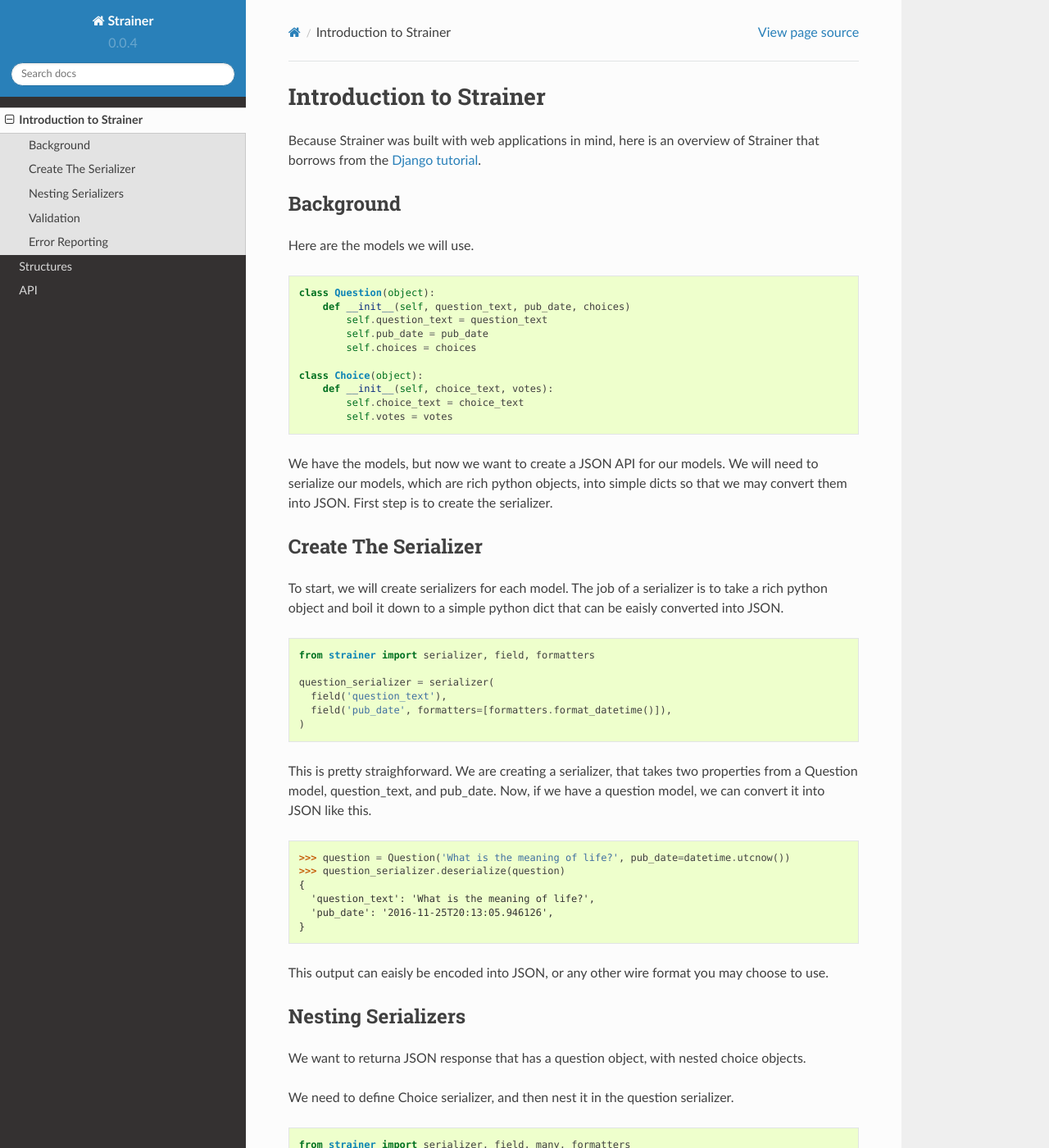
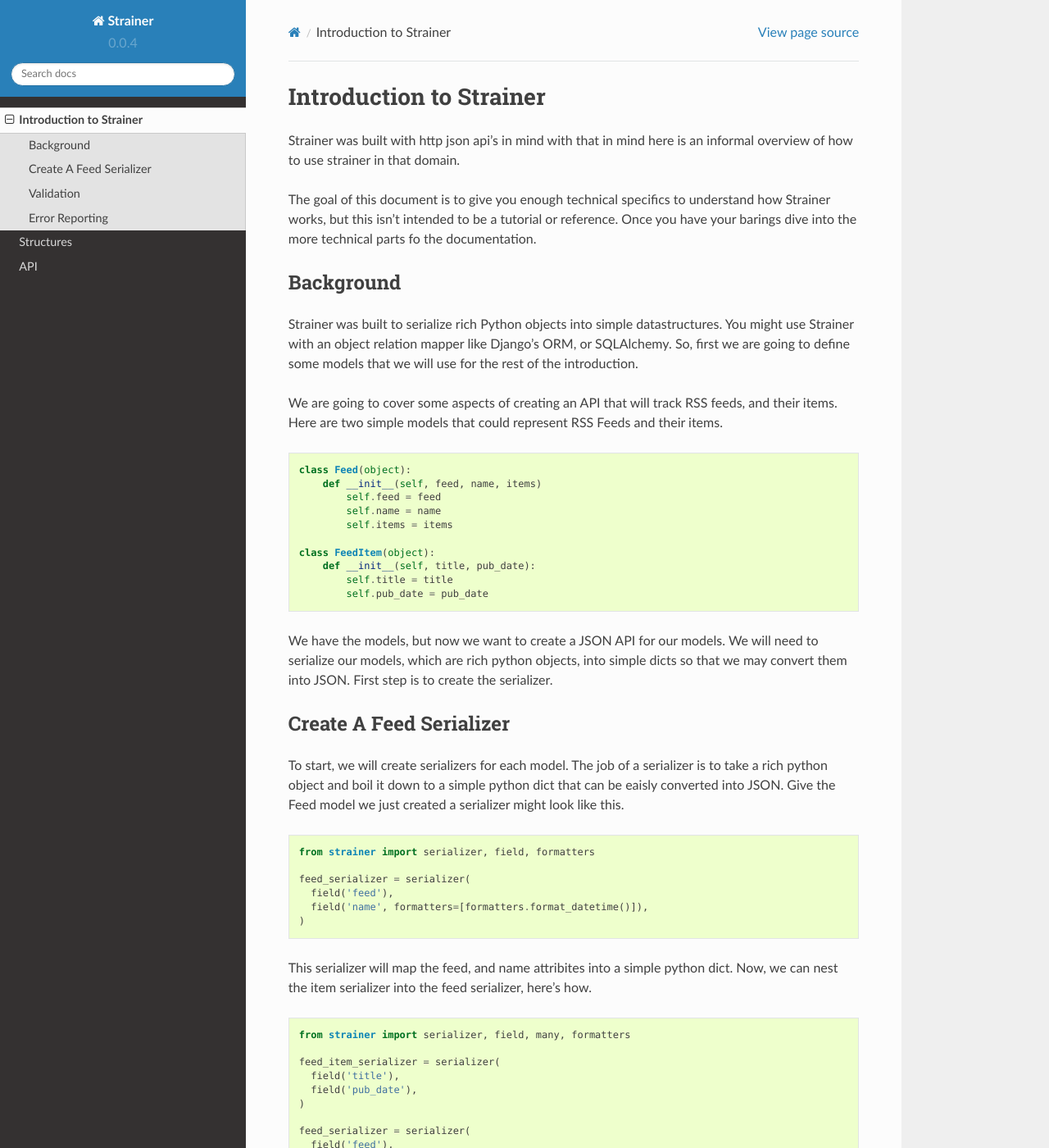
Before and after one commit to voidfiles/strainer, a Sphinx documentation site: the page built from docs/source/introduction.rst, in a window 1280 px wide and 1400 px high. Shown: the whole window at 82% size. Built offline with Sphinx 7.4.7 and the Read the Docs theme 2.0.0, drawn with Linux system fonts in a browser that asks for light colours; some of the changed text lies outside the part shown.

```diff
--- a/docs/source/introduction.rst
+++ b/docs/source/introduction.rst
@@ -1,80 +1,62 @@
 Introduction to Strainer
 ========================
 
-Because Strainer was built with web applications in mind, here is an overview of Strainer that
-borrows from the `Django tutorial <https://docs.djangoproject.com/en/1.10/intro/tutorial01/>`_.
+Strainer was built with http json api's in mind with that in mind here is an informal overview of how to use strainer in that domain.
+
+The goal of this document is to give you enough technical specifics to understand how Strainer works, but this isn’t intended to be a tutorial or reference. Once you have your barings dive into the more technical parts fo the documentation.
 
 Background
 ----------
 
-Here are the models we will use.
+Strainer was built to serialize rich Python objects into simple datastructures. You might use Strainer with an object relation mapper like Django's ORM, or SQLAlchemy. So, first we are going to define some models that we will use for the rest of the introduction.
+
+We are going to cover some aspects of creating an API that will track RSS feeds, and their items. Here are two simple models that could represent RSS Feeds and their items.
 
 .. code-block:: python
 
-  class Question(object):
-      def __init__(self, question_text, pub_date, choices)
-          self.question_text = question_text
+  class Feed(object):
+      def __init__(self, feed, name, items)
+          self.feed = feed
+          self.name = name
+          self.items = items
+
+  class FeedItem(object):
+      def __init__(self, title, pub_date):
+          self.title = title
           self.pub_date = pub_date
-          self.choices = choices
-
-  class Choice(object):
-      def __init__(self, choice_text, votes):
-          self.choice_text = choice_text
-          self.votes = votes
-
 
 We have the models, but now we want to create a JSON API for our models. We will need to serialize our models, which are rich python objects, into simple dicts so that we may convert them into JSON. First step is to create the  serializer.
 
-Create The Serializer
----------------------
+Create A Feed Serializer
+------------------------
 
-To start, we will create serializers for each model. The job of a serializer is to take a rich python object and boil it down to a simple python dict that can be eaisly converted into JSON.
+To start, we will create serializers for each model. The job of a serializer is to take a rich python object and boil it down to a simple python dict that can be eaisly converted into JSON. Give the Feed model we just created a serializer might look like this.
 
 .. code-block:: python
 
   from strainer import serializer, field, formatters
 
-  question_serializer = serializer(
-    field('question_text'),
-    field('pub_date', formatters=[formatters.format_datetime()]),
+  feed_serializer = serializer(
+    field('feed'),
+    field('name', formatters=[formatters.format_datetime()]),
   )
 
-This is pretty straighforward. We are creating a serializer, that takes two properties from a Question model, question_text, and pub_date. Now, if we have a question model, we can convert it into JSON like this.
-
-.. code-block:: python
-
-  >>> question = Question('What is the meaning of life?', pub_date=datetime.utcnow())
-  >>> question_serializer.deserialize(question)
-  {
-    'question_text': 'What is the meaning of life?',
-    'pub_date': '2016-11-25T20:13:05.946126',
-  }
-
-This output can eaisly be encoded into JSON, or any other wire format you may choose to use.
-
-Nesting Serializers
--------------------
-
-We want to returna JSON response that has a question object, with nested choice objects.
-
-We need to define Choice serializer, and then nest it in the question serializer.
+This serializer will map the feed, and name attribites into a simple python dict. Now, we can nest the item serializer into the feed serializer, here's how.
 
 .. code-block:: python
 
   from strainer import serializer, field, many, formatters
 
-  choice_serializer = serializer(
-    field('choice_text'),
-    field('votes'),
+  feed_item_serializer = serializer(
+    field('title'),
+    field('pub_date'),
   )
 
-  question_serializer = serializer(
-    field('question_text'),
-    field('pub_date', formatters=[formatters.format_datetime()]),
-    many('choices', serializer=choice_serializer)
+  feed_serializer = serializer(
+    field('feed'),
+    field('name'),
+    many('items', serializer=feed_item_serializer),
   )
-
-Now, we can take a question object, that has a set of choices, and return them all in one go.
 
 .. code-block:: python
 
--- a/strainer/__init__.py
+++ b/strainer/__init__.py
@@ -1,5 +1,5 @@
 __title__ = 'strainer'
-__version__ = '0.0.6'
+__version__ = '0.0.7'
 __author__ = 'Alex Kessinger'
 __license__ = 'Apache 2.0'
 __copyright__ = 'Copyright 2016 Alex Kessiger'
```
Also changed, not shown: HISTORY.rst (+6 -1 lines), 2 other files.
